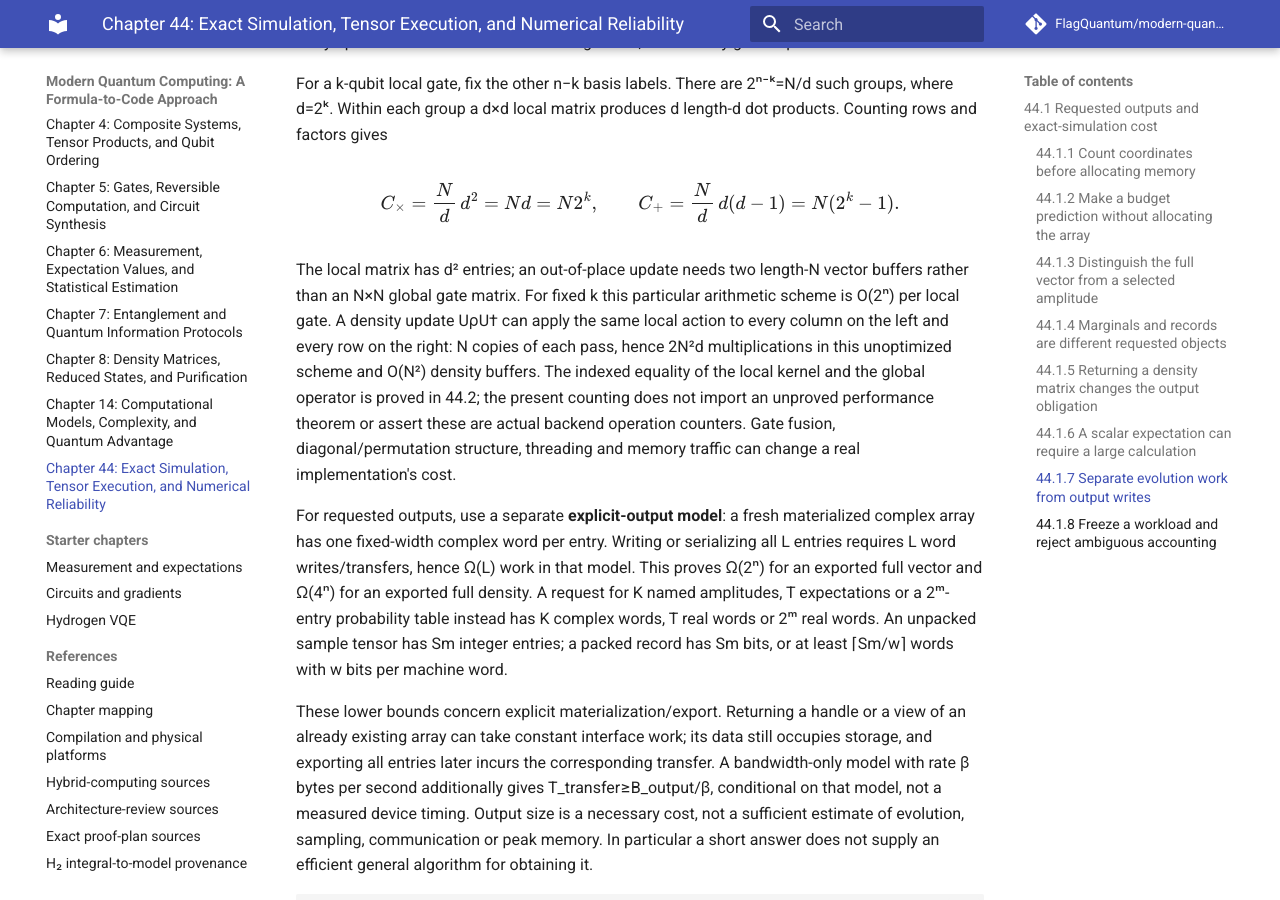
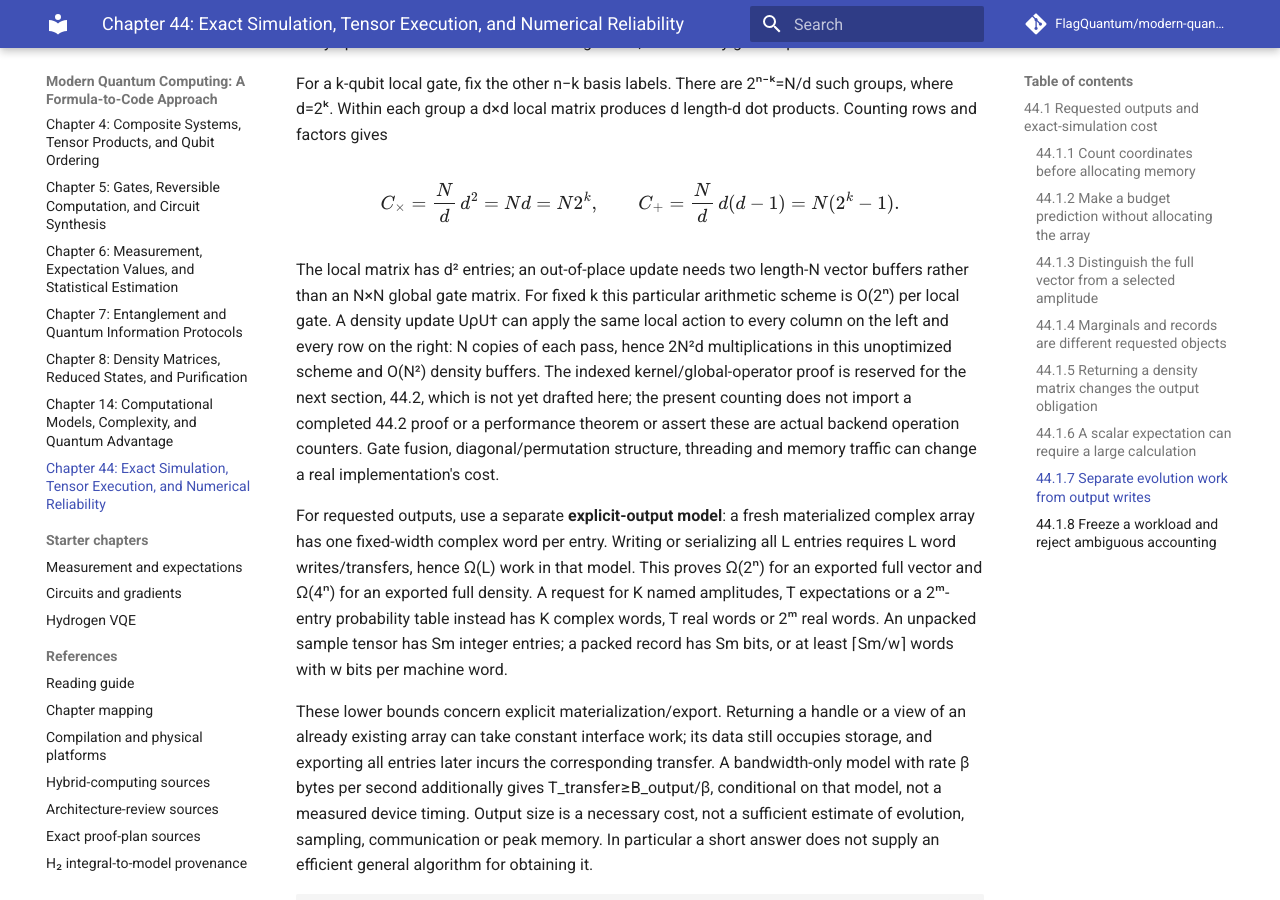
Before and after one commit to FlagQuantum/modern-quantum-computing, an MkDocs documentation site: the page built from docs/chapters/ch-exact-simulation-tensor-execution-and-numerical-reliability.md, in a window 1280 px wide and 900 px high, scrolled down 5490 px. Built offline with MkDocs 1.6.1 and Material for MkDocs 9.7.7, drawn with Linux system fonts in a browser that asks for light colours; comment, search, counter and statistics services are not loaded.

Commit message:
Clarify scope of the forthcoming local-kernel proof

```diff
--- a/docs/chapters/ch-exact-simulation-tensor-execution-and-numerical-reliability.md
+++ b/docs/chapters/ch-exact-simulation-tensor-execution-and-numerical-reliability.md
@@ -195,7 +195,7 @@ C_{\times}=\frac Nd\,d^2=Nd=N2^k,\qquad
 C_+=\frac Nd\,d(d-1)=N(2^k-1).
 $$
 
-The local matrix has d² entries; an out-of-place update needs two length-N vector buffers rather than an N×N global gate matrix. For fixed k this particular arithmetic scheme is O(2ⁿ) per local gate. A density update UρU† can apply the same local action to every column on the left and every row on the right: N copies of each pass, hence 2N²d multiplications in this unoptimized scheme and O(N²) density buffers. The indexed equality of the local kernel and the global operator is proved in 44.2; the present counting does not import an unproved performance theorem or assert these are actual backend operation counters. Gate fusion, diagonal/permutation structure, threading and memory traffic can change a real implementation's cost.
+The local matrix has d² entries; an out-of-place update needs two length-N vector buffers rather than an N×N global gate matrix. For fixed k this particular arithmetic scheme is O(2ⁿ) per local gate. A density update UρU† can apply the same local action to every column on the left and every row on the right: N copies of each pass, hence 2N²d multiplications in this unoptimized scheme and O(N²) density buffers. The indexed kernel/global-operator proof is reserved for the next section, 44.2, which is not yet drafted here; the present counting does not import a completed 44.2 proof or a performance theorem or assert these are actual backend operation counters. Gate fusion, diagonal/permutation structure, threading and memory traffic can change a real implementation's cost.
 
 For requested outputs, use a separate **explicit-output model**: a fresh materialized complex array has one fixed-width complex word per entry. Writing or serializing all L entries requires L word writes/transfers, hence Ω(L) work in that model. This proves Ω(2ⁿ) for an exported full vector and Ω(4ⁿ) for an exported full density. A request for K named amplitudes, T expectations or a 2ᵐ-entry probability table instead has K complex words, T real words or 2ᵐ real words. An unpacked sample tensor has Sm integer entries; a packed record has Sm bits, or at least ⌈Sm/w⌉ words with w bits per machine word.
 
```
Also changed, not shown: 2 other files.
